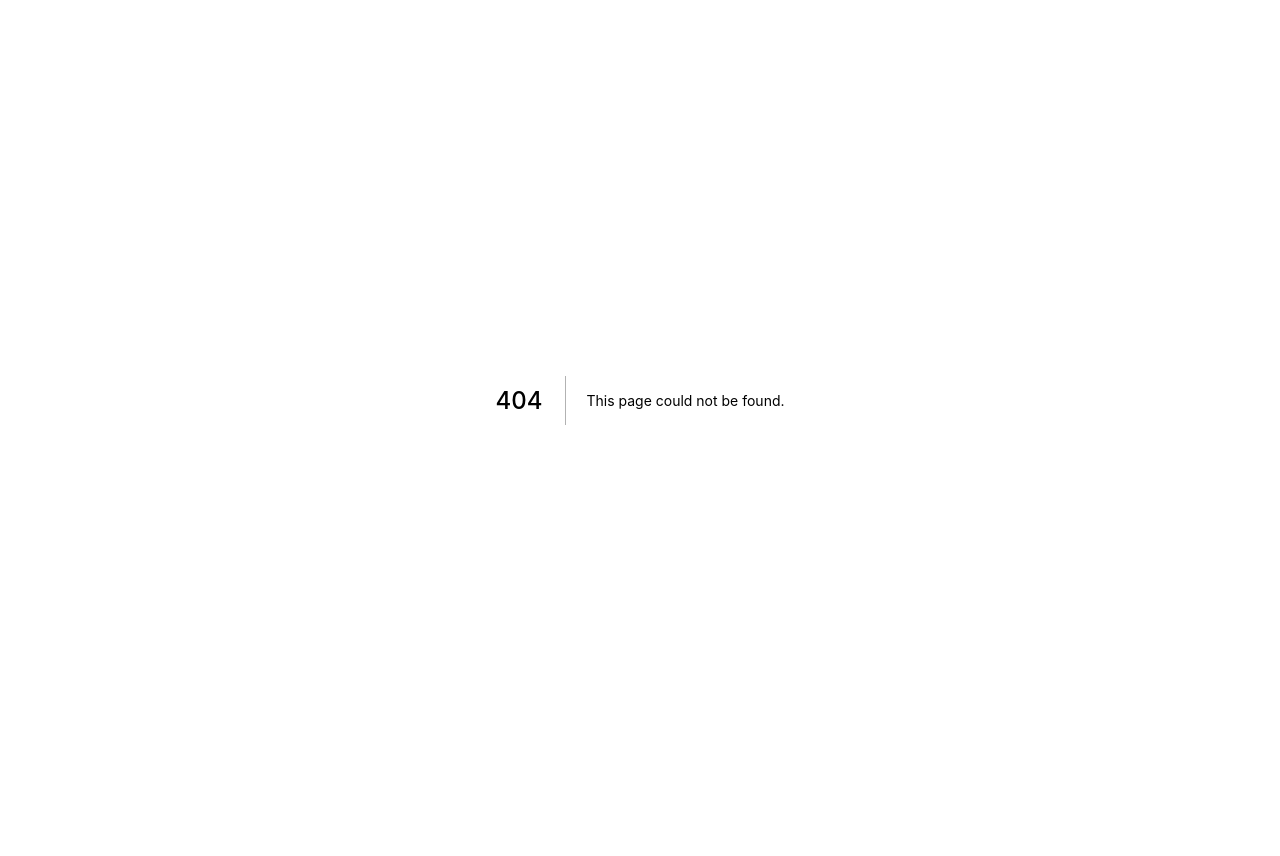
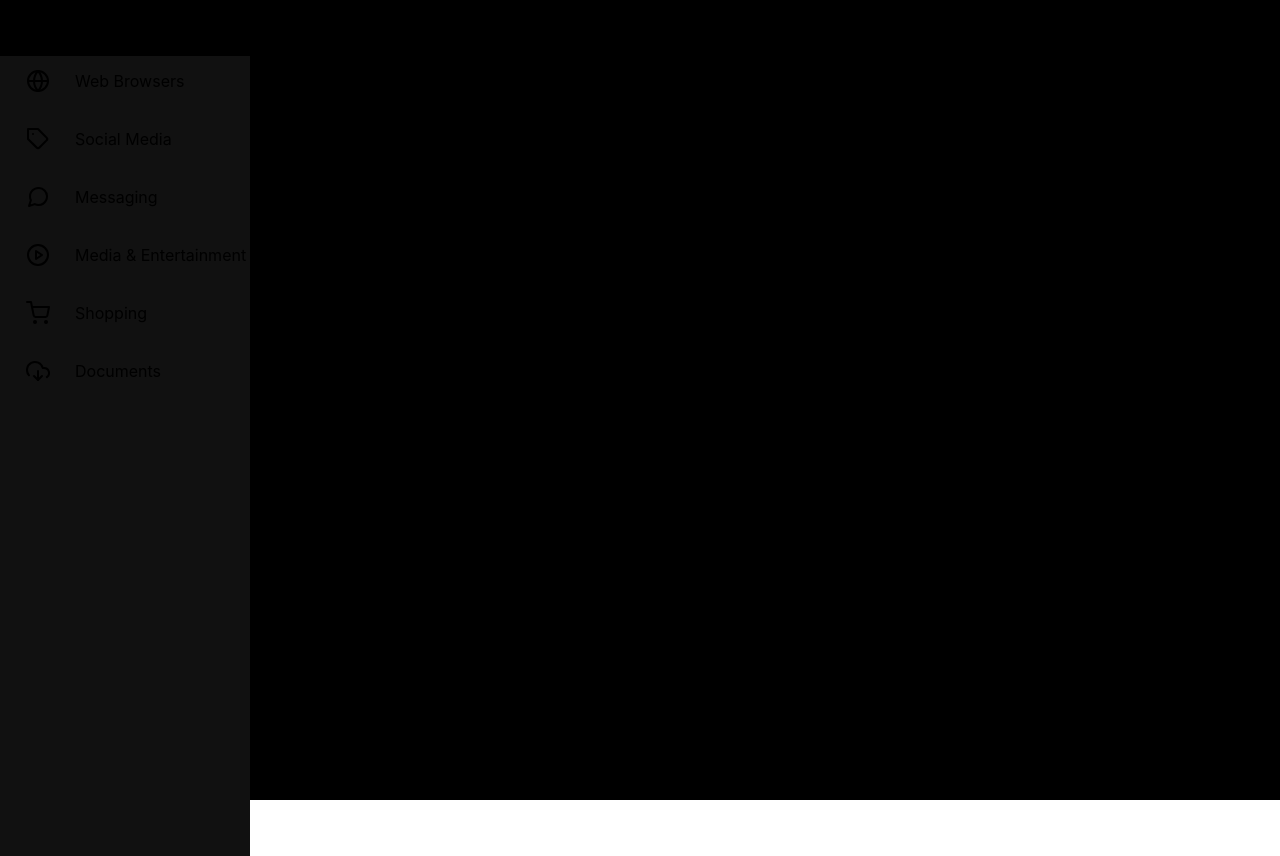
Before and after one commit to Spsden/rush_web, a Next.js app: page /homepage in a window 1280 px wide. Before the commit this address had no page. Before the commit the page ends 800 px from the top, so only its background shows below. Built offline with nearby package versions, Linux system fonts and the light colour scheme.

Commit message:
skeleton created

```diff
--- /dev/null
+++ b/Components/Navbar/Navbar.js
@@ -0,0 +1,12 @@
+import React from "react";
+import styles from "./Navbar.module.css"
+
+function Navbar() {
+  return (
+    <div>
+      <div className= {styles.appname}>Rush</div>
+    </div>
+  );
+}
+
+export default Navbar;
--- /dev/null
+++ b/Components/Navbar/Navbar.module.css
@@ -0,0 +1,4 @@
+.appname {
+    size: 20rem;
+
+}
--- /dev/null
+++ b/Components/SideBar/SideBar.module.css
@@ -0,0 +1,67 @@
+.sidebar {
+
+    height: 100vh;
+    width: 250px;
+    background-color: var(--color-accent-1);
+
+
+
+
+
+}
+.sidebarlist {
+    list-style-type: none;
+    height: auto;
+    width: 100%;
+    padding: 0;
+    border-radius: 8px;
+}
+
+.sidebarlist .row {
+    width: 100%;
+    height: 50px;
+    list-style-type: none;
+    margin: 0;
+    display: flex;
+    flex-direction: row;
+    /* background-color: var(--color-accent-2); */
+    justify-content: center;
+    align-items: center;
+    border-radius: 8px;
+
+    margin-bottom: 8px;
+
+
+
+}
+
+.row #icon {
+    flex: 30%;
+    display: grid;
+    place-items: center;
+
+
+}
+
+.sidebarlist .row:hover{
+    cursor: pointer;
+    background-color: var(--color-accent-3) ;
+
+}
+
+.row #title {
+    flex: 70%;
+
+
+}
+
+.rushname {
+    size: 10rem;
+}
+
+/* .card {
+    display: flex;
+    background-color: var(--color-accent-2);
+    margin: 5px;
+    padding: 4px;
+} */
--- /dev/null
+++ b/Components/SideBar/Sidebar.js
@@ -0,0 +1,29 @@
+import React from "react";
+
+import styles from "./Sidebar.module.css";
+import { SidebarData } from "./SidebarData";
+
+function Sidebar() {
+  return (
+    <div>
+
+<div className= {styles.rushname}>
+      Rush
+    </div>
+      <div className={styles.sidebar}>
+        <ul className={styles.sidebarlist}>
+          {SidebarData.map((val, key) => {
+            return (
+              <li key={key} className={styles.row}>
+                <div id={styles.icon}>{val.icon}</div>
+                <div id={styles.title}>{val.title}</div>
+              </li>
+            );
+          })}
+        </ul>
+      </div>
+    </div>
+  );
+}
+
+export default Sidebar;
--- /dev/null
+++ b/Components/SideBar/SidebarData.js
@@ -0,0 +1,36 @@
+import {Globe, Tag, MessageCircle,PlayCircle,ShoppingCart,DownloadCloud} from 'react-feather'
+
+
+export const SidebarData = [
+    {
+        title: "Web Browsers",
+        icon : <Globe/>,
+        link : "/browsers"
+    },
+
+    {
+        title: "Social Media",
+        icon : <Tag/>,
+        link : "/socialmedia"
+    },
+    {
+        title: "Messaging",
+        icon : <MessageCircle/>,
+        link : "/messeging"
+    },
+    {
+        title: "Media & Entertainment",
+        icon : <PlayCircle/>,
+        link : "/media"
+    },
+    {
+        title: "Shopping",
+        icon : <ShoppingCart/>,
+        link : "/shopping"
+    },
+    {
+        title: "Documents",
+        icon : <DownloadCloud/>,
+        link : "/documents"
+    }
+]
--- a/package.json
+++ b/package.json
@@ -11,7 +11,9 @@
   "dependencies": {
     "next": "12.2.5",
     "react": "18.2.0",
-    "react-dom": "18.2.0"
+    "react-dom": "18.2.0",
+    "react-feather": "^2.0.10",
+    "styled-components": "^5.3.5"
   },
   "devDependencies": {
     "eslint": "8.22.0",
--- /dev/null
+++ b/pages/homepage.js
@@ -0,0 +1,18 @@
+import React from 'react'
+import Navbar from '../Components/Navbar/Navbar'
+import Sidebar from '../Components/SideBar/Sidebar'
+import styles from '../styles/Homepage.module.css'
+
+function Homepage() {
+  return (
+    <div className= {styles.App}>
+        <Navbar/>
+
+
+        <Sidebar/>
+
+    </div>
+  )
+}
+
+export default Homepage
--- /dev/null
+++ b/styles/HomePage.module.css
@@ -0,0 +1,50 @@
+/* .App {
+  text-align: center;
+}
+
+.App-logo {
+  height: 40vmin;
+  pointer-events: none;
+}
+
+@media (prefers-reduced-motion: no-preference) {
+  .App-logo {
+    animation: App-logo-spin infinite 20s linear;
+  }
+}
+
+.App-header {
+  background-color: #282c34;
+  min-height: 100vh;
+  display: flex;
+  flex-direction: column;
+  align-items: center;
+  justify-content: center;
+  font-size: calc(10px + 2vmin);
+  color: white;
+}
+
+.App-link {
+  color: #61dafb;
+}
+
+@keyframes App-logo-spin {
+  from {
+    transform: rotate(0deg);
+  }
+  to {
+    transform: rotate(360deg);
+  }
+} */
+
+.App{
+    width: 100vw;
+    height: 100vh;
+    background-color: var(--color-bgblack);
+  }
+
+  .body {
+    margin: 0;
+    padding: 0;
+
+  }
--- a/styles/globals.css
+++ b/styles/globals.css
@@ -24,3 +24,10 @@ a {
     background: black;
   }
 }
+
+:root {
+  --color-bgblack : #000;
+  --color-accent-1 : #111;
+  --color-accent-2 : #333;
+  --color-accent-3 : #7F8487
+}
```
Also changed, not shown: pages/index.js (+2 -59 lines), 1 other file (tests, documents, lock files or other folders).
